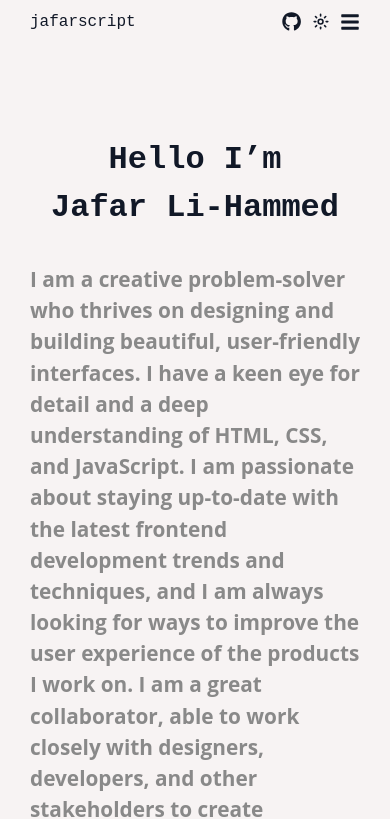
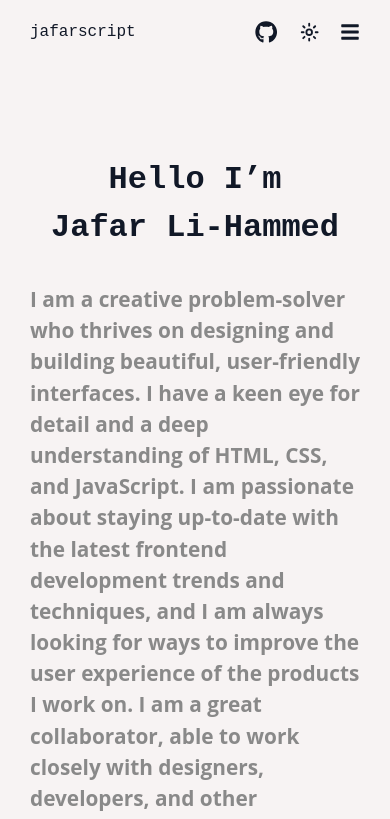
Before and after one commit to Jafarscript/newPortofolio, a React (Create React App) app: page / in a window 390 px wide. Shown: the top 819 px of the page. Built offline with nearby package versions, Linux system fonts and the light colour scheme.

Commit message:
Adjusted

```diff
--- a/src/components/Header/Header.css
+++ b/src/components/Header/Header.css
@@ -33,7 +33,7 @@
 
 @media(max-width: 870px){
     .header{
-        padding: 10px 50px;
+        padding: 20px 50px;
     }
 
     .navBar{
@@ -44,12 +44,12 @@
 
 @media(max-width: 750px){
     .header{
-        padding: 10px 30px;
+        padding: 20px 30px;
         position: relative;
     }
 
     .navBar{
-        gap: 10px;
+        gap: 20px;
     }
 
     .contactBtn{
--- a/src/components/Header/Header.jsx
+++ b/src/components/Header/Header.jsx
@@ -24,9 +24,9 @@ const Header = ({dark, setDark}) => {
           </ul>
         </nav>
         <a href="https://github.com/Jafarscript">
-          <FaGithub style={{ fontSize: "1.2rem" }} />
+          <FaGithub style={{ fontSize: "1.4rem" }} />
         </a>
-        <TbBrightnessUp style={{ cursor: "pointer", fontSize: "1.2rem" }} onClick={() => setDark(!dark)} />
+        <TbBrightnessUp style={{ cursor: "pointer", fontSize: "1.4rem" }} onClick={() => setDark(!dark)} />
         <button className="contactBtn">{"Contact me ->"}</button>
         <button
           className="navToggler"
```
